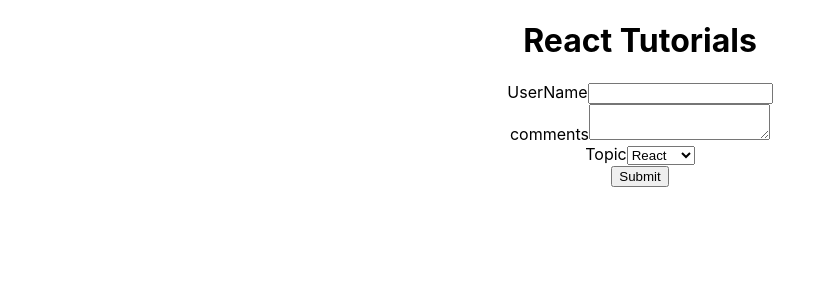
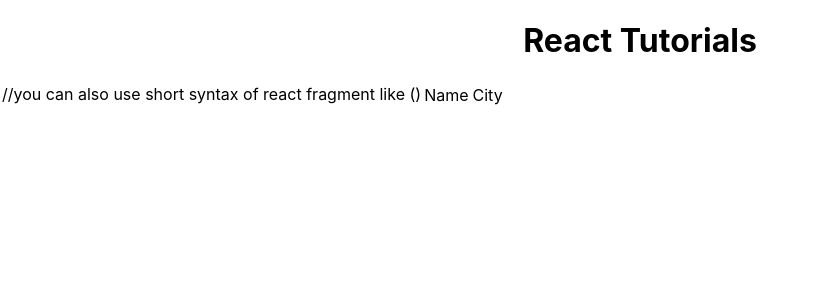
Before and after one commit to fahadshoukat/react-tutorials, a React (Create React App) app in the folder react-tutorials/: page / in a window 1280 px wide. Shown: the top 300 px of the page, without its empty margins (0-833 px from the left). Built offline with nearby package versions, Linux system fonts and the light colour scheme.

Commit message:
react fragment concept

```diff
--- a/react-tutorials/src/App.js
+++ b/react-tutorials/src/App.js
@@ -16,12 +16,16 @@
 import Form from "./components/Form";
 import './appStyle.css'
 import styles from './appStyle.module.css'
+import FragmentDemo from "./components/FragmentDemo";
+import Table from "./components/Table";
 
 function App() {
   return (
     <div className="App">
       <h1>React Tutorials</h1>
-      <Form />
+      <Table />
+      {/* <FragmentDemo /> */}
+      {/* <Form /> */}
       {/* <h1 className="error">Error</h1>
       <h1 className={styles.success}>Success</h1> */}
       {/* <Inline /> */}
--- /dev/null
+++ b/react-tutorials/src/components/Columns.js
@@ -0,0 +1,12 @@
+import React from 'react'
+
+function Columns() {
+  return (
+    <React.Fragment> //you can also use short syntax of react fragment like (<></>)
+        <td>Name</td>
+        <td>City</td>
+    </React.Fragment>
+  )
+}
+
+export default Columns
--- /dev/null
+++ b/react-tutorials/src/components/FragmentDemo.js
@@ -0,0 +1,12 @@
+import React from 'react'
+
+function FragmentDemo() {
+  return (
+    <React.Fragment>
+        <h1>FragmentDemo</h1>
+        <p>This is React Fragment Component</p>
+    </React.Fragment>
+  )
+}
+
+export default FragmentDemo
--- /dev/null
+++ b/react-tutorials/src/components/Table.js
@@ -0,0 +1,16 @@
+import React from 'react'
+import Columns from './Columns'
+
+function Table() {
+  return (
+    <table>
+        <tbody>
+            <tr>
+                <Columns />
+            </tr>
+        </tbody>
+    </table>
+  )
+}
+
+export default Table
```
